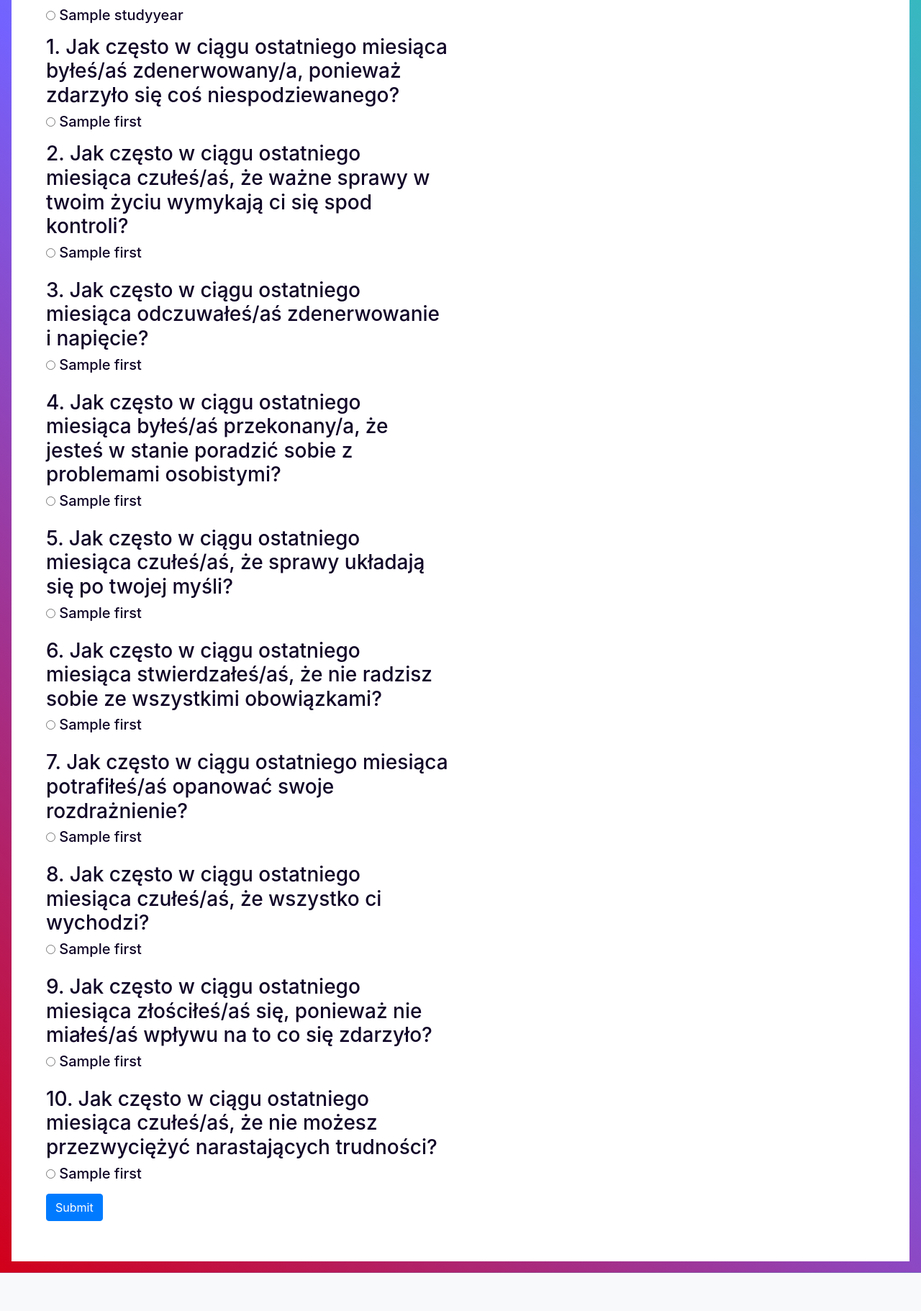
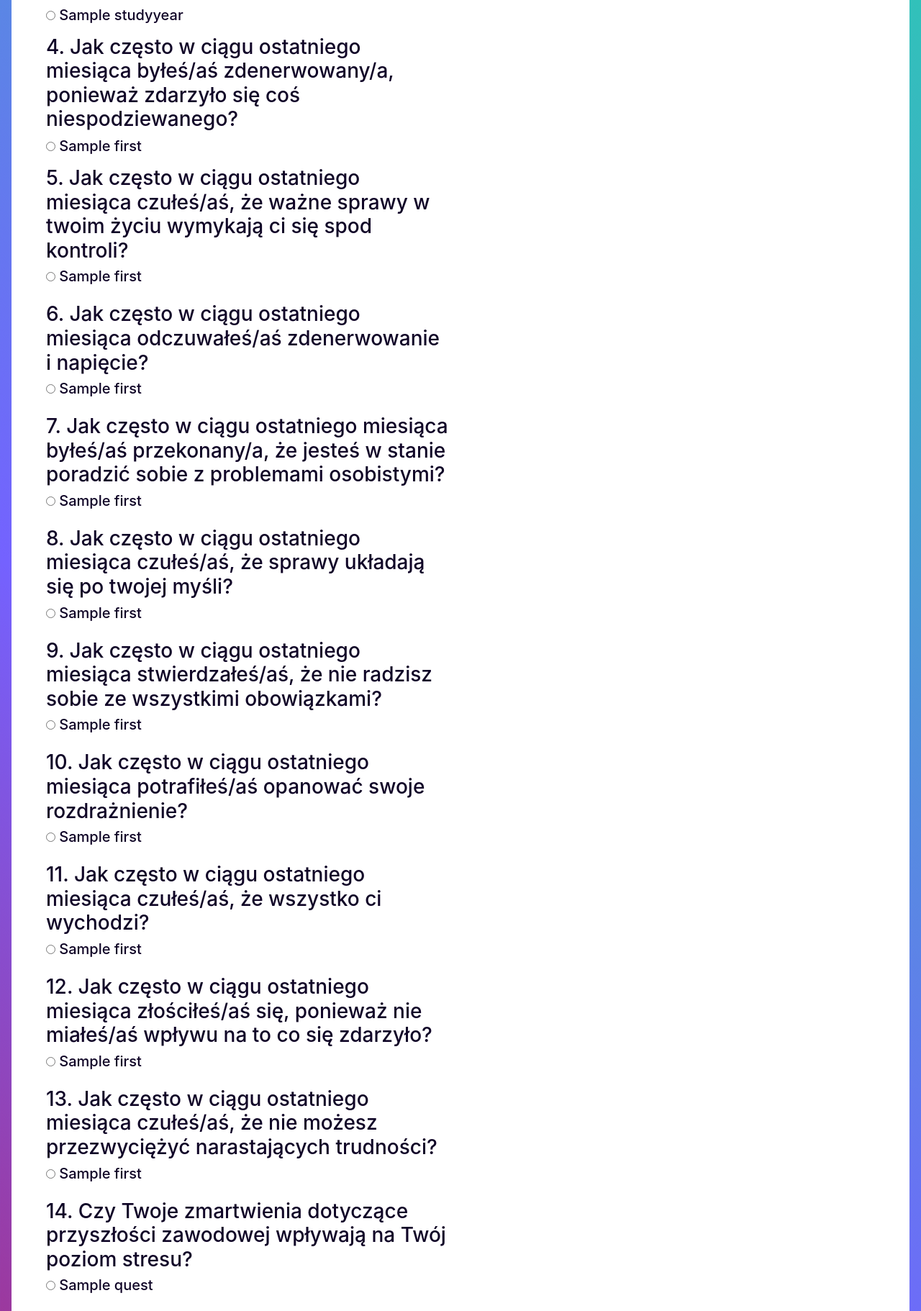
Before and after one commit to olakrajna/StressPollApp, a Flask app: template templates/poll.html in a window 1280 px wide. Shown: the part 425-2247 px from the top of the page at 72% size. Before the commit the page ends 2194 px from the top, so only its background shows below. Run offline with Flask 3, Linux system fonts and the light colour scheme; the template is opened without the code that fills it: most values are stand-ins (such as "Sample title", 1, 10 or a date in 2020).

Commit message:
added all questions

```diff
--- a/app.py
+++ b/app.py
@@ -1,11 +1,8 @@
 from flask import Flask, render_template, request
 
-from database import load_jobs_from_db, add_application_to_db, load_genders_from_db, load_typesofstudies_from_db, load_yearofstudy_from_db
+from database import load_jobs_from_db, add_application_to_db, load_genders_from_db, load_typesofstudies_from_db, load_yearofstudy_from_db, load_ourquestions_from_db
 
 app = Flask(__name__)
-
-
-
 
 @app.route("/")
 def home():
@@ -17,7 +14,8 @@ def poll_page():
     genders = load_genders_from_db()
     typesofstudies = load_typesofstudies_from_db()
     yearofstudy = load_yearofstudy_from_db()
-    return render_template('poll.html', firsquestion=firsquestion, genders = genders, typesofstudies=typesofstudies, yearofstudy=yearofstudy)
+    ourquestions = load_ourquestions_from_db()
+    return render_template('poll.html', firsquestion=firsquestion, genders = genders, typesofstudies=typesofstudies, yearofstudy=yearofstudy, ourquestions=ourquestions)
 
 
 # @app.route("/api/poll")
--- a/templates/poll.html
+++ b/templates/poll.html
@@ -13,7 +13,7 @@ Ankieta dotycząca stresu
             {%for gender in genders%}
                 <div class="radio">
                     <label><h5>
-                      <input type="radio" name="gender" value="{{gender.gender}}"> {{gender.gender}}
+                      <input type="radio" name="gender" value="{{gender.gender}}" required> {{gender.gender}}
                     </h5></label>
                 </div>
               {% endfor %}
@@ -21,105 +21,180 @@ Ankieta dotycząca stresu
             {%for study in typesofstudies%}
                 <div class="radio">
                     <label><h5>
-                      <input type="radio" name="typesofstudies" value="{{study.typeofstudies}}"> {{study.typeofstudies}}
+                      <input type="radio" name="typesofstudies" value="{{study.typeofstudies}}" required> {{study.typeofstudies}}
                     </h5></label>
                 </div>
               {% endfor %}
-              <h3>2. Rok studiów:</h3>
+              <h3>3. Rok studiów:</h3>
             {%for years in yearofstudy%}
                 <div class="radio">
                     <label><h5>
-                      <input type="radio" name="yearofstudy" value="{{years.studyyear}}"> {{years.studyyear}}
+                      <input type="radio" name="yearofstudy" value="{{years.studyyear}}" required> {{years.studyyear}}
                     </h5></label>
                 </div>
               {% endfor %}
-            <h3>1. Jak często w ciągu ostatniego miesiąca byłeś/aś zdenerwowany/a, ponieważ zdarzyło się coś niespodziewanego?</h3>
+            <h3>4. Jak często w ciągu ostatniego miesiąca byłeś/aś zdenerwowany/a, ponieważ zdarzyło się coś niespodziewanego?</h3>
             {%for first in firsquestion%}
                 <div class="radio">
                     <label><h5>
-                      <input type="radio" name="first_question" value="{{first.title}}"> {{first.title}}
+                      <input type="radio" name="first_question" value="{{first.title}}" required> {{first.title}}
                     </h5></label>
                 </div>
               {% endfor %}
-            <h3>2. Jak często w ciągu ostatniego miesiąca czułeś/aś, że ważne sprawy w twoim życiu
+            <h3>5. Jak często w ciągu ostatniego miesiąca czułeś/aś, że ważne sprawy w twoim życiu
                wymykają ci się spod kontroli?
              {%for first in firsquestion%}
                 <div class="radio">
                     <label><h5>
-                      <input type="radio" name="second_question" value="{{first.title}}"> {{first.title}}
+                      <input type="radio" name="second_question" value="{{first.title}}" required> {{first.title}}
                     </h5></label>
                 </div>
               {% endfor %}
-                 <h3>3. Jak często w ciągu ostatniego miesiąca odczuwałeś/aś zdenerwowanie i napięcie?
+                 <h3>6. Jak często w ciągu ostatniego miesiąca odczuwałeś/aś zdenerwowanie i napięcie?
              {%for first in firsquestion%}
                 <div class="radio">
                     <label><h5>
-                      <input type="radio" name="third_question" value="{{first.title}}"> {{first.title}}
+                      <input type="radio" name="third_question" value="{{first.title}}" required> {{first.title}}
                     </h5></label>
                 </div>
               {% endfor %}
-                     <h3>4. Jak często w ciągu ostatniego miesiąca byłeś/aś przekonany/a, że jesteś w stanie poradzić
+                     <h3>7. Jak często w ciągu ostatniego miesiąca byłeś/aś przekonany/a, że jesteś w stanie poradzić
 sobie z problemami osobistymi?
              {%for first in firsquestion%}
                 <div class="radio">
                     <label><h5>
-                      <input type="radio" name="fourth_question" value="{{first.title}}"> {{first.title}}
+                      <input type="radio" name="fourth_question" value="{{first.title}}" required> {{first.title}}
                     </h5></label>
                 </div>
               {% endfor %}
-  <h3>5. Jak często w ciągu ostatniego miesiąca czułeś/aś, że sprawy układają się po twojej myśli?
+  <h3>8. Jak często w ciągu ostatniego miesiąca czułeś/aś, że sprawy układają się po twojej myśli?
              {%for first in firsquestion%}
                 <div class="radio">
                     <label><h5>
-                      <input type="radio" name="fifth_question" value="{{first.title}}"> {{first.title}}
+                      <input type="radio" name="fifth_question" value="{{first.title}}" required> {{first.title}}
                     </h5></label>
                 </div>
               {% endfor %}
-                <h3>6. Jak często w ciągu ostatniego miesiąca stwierdzałeś/aś, że nie radzisz sobie ze wszystkimi obowiązkami?
+                <h3>9. Jak często w ciągu ostatniego miesiąca stwierdzałeś/aś, że nie radzisz sobie ze wszystkimi obowiązkami?
              {%for first in firsquestion%}
                 <div class="radio">
                     <label><h5>
-                      <input type="radio" name="sixth_question" value="{{first.title}}"> {{first.title}}
+                      <input type="radio" name="sixth_question" value="{{first.title}}" required> {{first.title}}
                     </h5></label>
                 </div>
               {% endfor %}
-  <h3>7. Jak często w ciągu ostatniego miesiąca potrafiłeś/aś opanować swoje rozdrażnienie?
+  <h3>10. Jak często w ciągu ostatniego miesiąca potrafiłeś/aś opanować swoje rozdrażnienie?
              {%for first in firsquestion%}
                 <div class="radio">
                     <label><h5>
-                      <input type="radio" name="seventh_question" value="{{first.title}}"> {{first.title}}
+                      <input type="radio" name="seventh_question" value="{{first.title}}" required> {{first.title}}
                     </h5></label>
                 </div>
               {% endfor %}
-  <h3>8. Jak często w ciągu ostatniego miesiąca czułeś/aś, że wszystko ci wychodzi?
+  <h3>11. Jak często w ciągu ostatniego miesiąca czułeś/aś, że wszystko ci wychodzi?
              {%for first in firsquestion%}
                 <div class="radio">
                     <label><h5>
-                      <input type="radio" name="eighth_question" value="{{first.title}}"> {{first.title}}
+                      <input type="radio" name="eighth_question" value="{{first.title}}" required> {{first.title}}
                     </h5></label>
                 </div>
               {% endfor %}
-      <h3>9. Jak często w ciągu ostatniego miesiąca złościłeś/aś się, ponieważ nie miałeś/aś wpływu na
+      <h3>12. Jak często w ciągu ostatniego miesiąca złościłeś/aś się, ponieważ nie miałeś/aś wpływu na
 to co się zdarzyło?
              {%for first in firsquestion%}
                 <div class="radio">
                     <label><h5>
-                      <input type="radio" name="ninth_question" value="{{first.title}}"> {{first.title}}
+                      <input type="radio" name="ninth_question" value="{{first.title}}" required> {{first.title}}
                     </h5></label>
                 </div>
               {% endfor %}
 
-          <h3>10. Jak często w ciągu ostatniego miesiąca czułeś/aś, że nie możesz przezwyciężyć narastających trudności?
+          <h3>13. Jak często w ciągu ostatniego miesiąca czułeś/aś, że nie możesz przezwyciężyć narastających trudności?
 
              {%for first in firsquestion%}
                 <div class="radio">
                     <label><h5>
-                      <input type="radio" name="tenth_question" value="{{first.title}}"> {{first.title}}
+                      <input type="radio" name="eleventh_question" value="{{first.title}}" required> {{first.title}}
+                    </h5></label>
+                </div>
+              {% endfor %}
+           <h3>14. Czy Twoje zmartwienia dotyczące przyszłości zawodowej wpływają na Twój poziom stresu?
+
+             {%for quest in ourquestions%}
+                <div class="radio">
+                    <label><h5>
+                      <input type="radio" name="twelfth_question" value="{{quest.question}}" required> {{quest.question}}
                     </h5></label>
                 </div>
               {% endfor %}
 
-            <input type="submit" class="btn btn-primary">
+              <h3>15. Czy Twoje relacje z innymi studentami wpływają na poziom Twojego stresu?
+             {%for quest in ourquestions%}
+                <div class="radio">
+                    <label><h5>
+                      <input type="radio" name="thirteenth_question" value="{{quest.question}}" required> {{quest.question}}
+                    </h5></label>
+                </div>
+              {% endfor %}
+                <h3>16. Czy czujesz się nadmiernie zobowiązany/a, aby osiągnąć doskonałość akademicką?
+             {%for quest in ourquestions%}
+                <div class="radio">
+                    <label><h5>
+                      <input type="radio" name="fourteenth_question" value="{{quest.question}}" required> {{quest.question}}
+                    </h5></label>
+                </div>
+              {% endfor %}
+                   <h3>17. Czy zauważyłeś/łaś u siebie zmiany w poziomie stresu od momentu, gdy rozpocząłeś/łaś studia?
+             {%for quest in ourquestions%}
+                <div class="radio">
+                    <label><h5>
+                      <input type="radio" name="fifteenth_question" value="{{quest.question}}" required> {{quest.question}}
+                    </h5></label>
+                </div>
+              {% endfor %}
+                     <h3>18. Czy otrzymujesz wsparcie emocjonalne ze strony rodziny i/lub przyjaciół?
+             {%for quest in ourquestions%}
+                <div class="radio">
+                    <label><h5>
+                      <input type="radio" name="sixteenth_question" value="{{quest.question}}" required> {{quest.question}}
+                    </h5></label>
+                </div>
+              {% endfor %}
+                       <h3>19. Czy stosujesz jakieś metody radzenia sobie ze stresem, takie jak medytacja, ćwiczenia fizyczne, czy rozmowy z bliskimi?
+             {%for quest in ourquestions%}
+                <div class="radio">
+                    <label><h5>
+                      <input type="radio" name="seventeenth_question" value="{{quest.question}}" required> {{quest.question}}
+                    </h5></label>
+                </div>
+              {% endfor %}
+                         <h3>20. Czy uważasz, że Twój uniwersytet/uczelnie zapewnia wystarczającą ilość wsparcia i narzędzi do radzenia sobie ze stresem?
+             {%for quest in ourquestions%}
+                <div class="radio">
+                    <label><h5>
+                      <input type="radio" name="eighteenth_question" value="{{quest.question}}" required> {{quest.question}}
+                    </h5></label>
+                </div>
+              {% endfor %}
+                            <h3>21. Czy w trakcie sesji egzaminacyjnej odczuwasz większy poziom stresu niż podczas innych form zaliczeń?
+             {%for quest in ourquestions%}
+                <div class="radio">
+                    <label><h5>
+                      <input type="radio" name="nineteenth_question" value="{{quest.question}}" required> {{quest.question}}
+                    </h5></label>
+                </div>
+              {% endfor %}
+                              <h3>22. Czy uważasz, że przez stres związany ze studiami, częściej sięgasz po różnego rodzaju używki takie jak alkohol, papierosy itp.?
+             {%for quest in ourquestions%}
+                <div class="radio">
+                    <label><h5>
+                      <input type="radio" name="twentieth_question" value="{{quest.question}}" required> {{quest.question}}
+                    </h5></label>
+                </div>
+              {% endfor %}
+
+
+            <input type="submit" class="btn btn-primary btn-lg">
          </form>
       </div>
    </div>
```
Also changed, not shown: database.py (+9 -1 lines).
